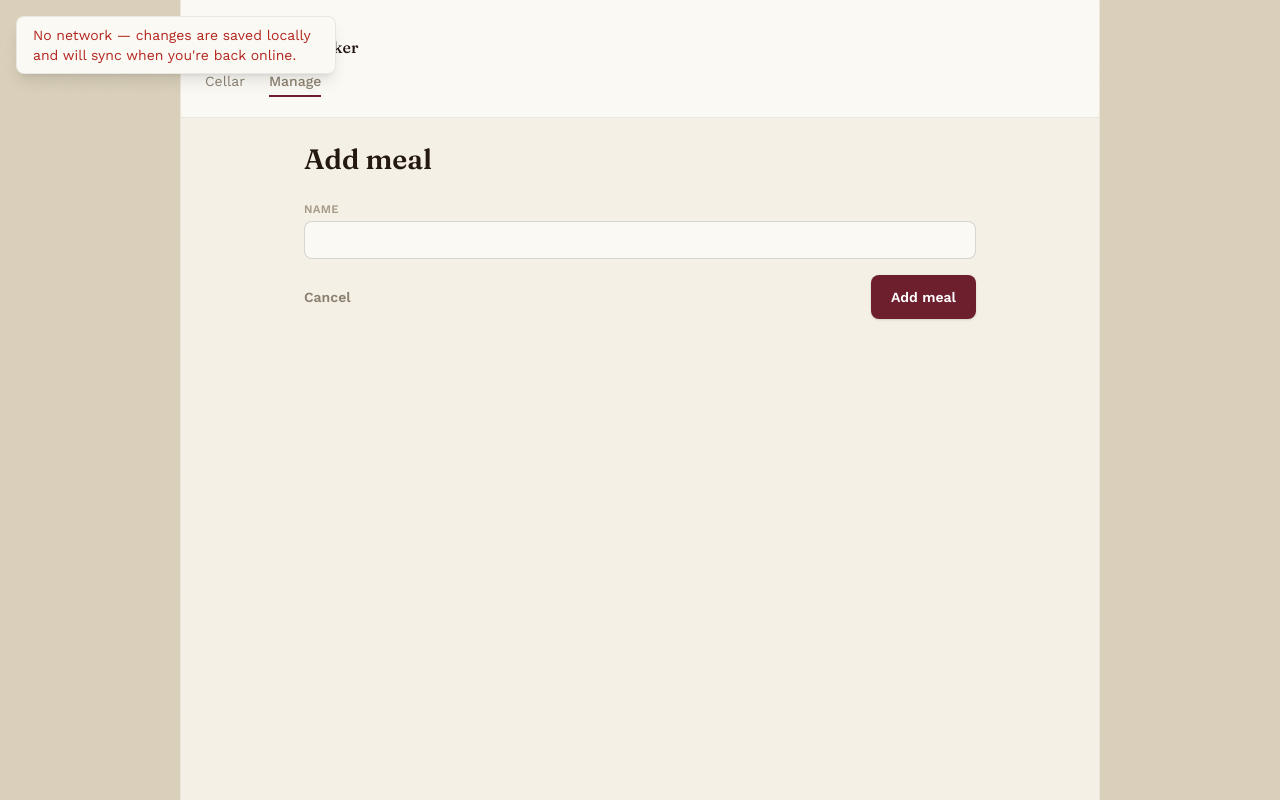
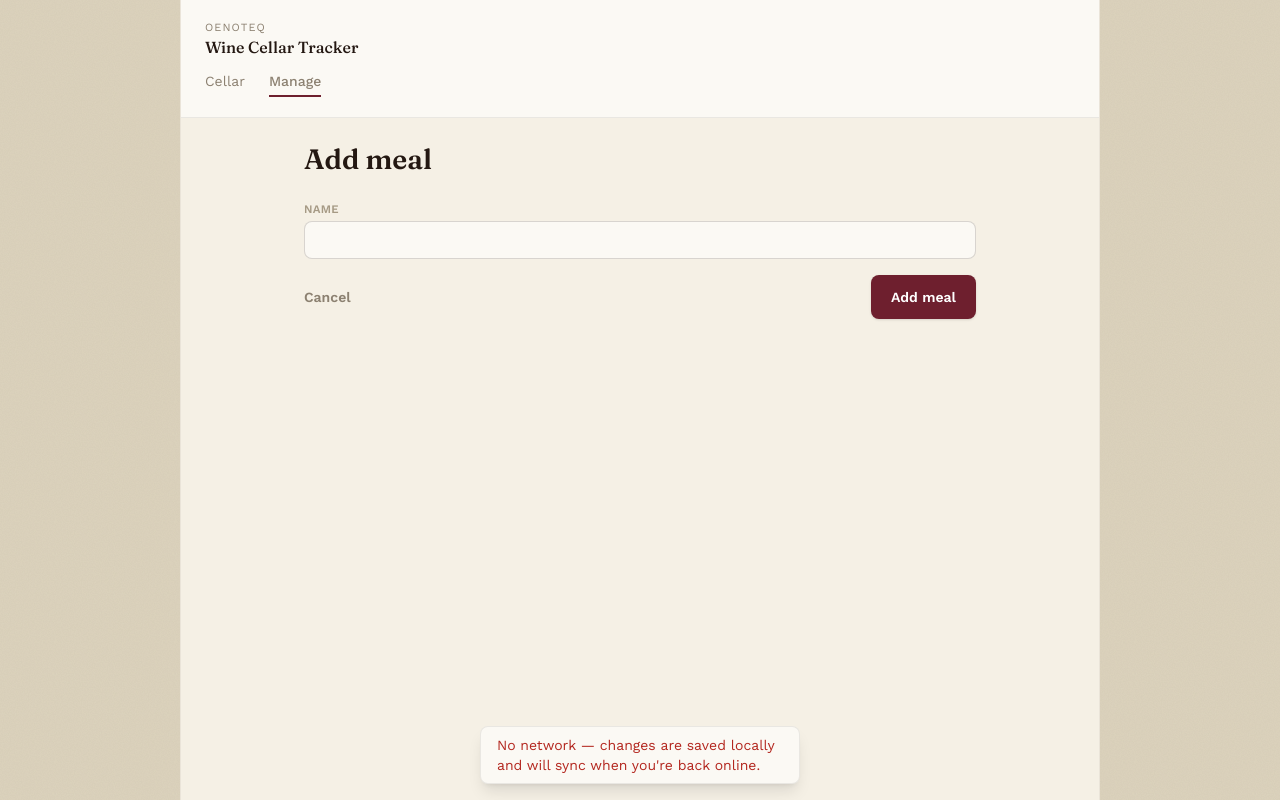
Before and after one commit to yvzn/oenoteq, a Vue app in the folder web/: page /meals/new in a window 1280 px wide. Built offline with nearby package versions, Linux system fonts and the light colour scheme; no server answers.

Commit message:
fix: move offline banner to bottom-center, away from header controls
Fixed top-left overlapped header/nav, blocking their use while offline.
Bottom padding bumped to match, so the fixed banner never covers the
last bit of scrollable content.

Co-Authored-By: Claude Sonnet 5 <noreply@anthropic.com>

```diff
--- a/web/src/App.vue
+++ b/web/src/App.vue
@@ -5,7 +5,7 @@ import SuccessToast from './components/SuccessToast.vue'
 </script>
 
 <template>
-  <div class="border-line/70 mx-auto min-h-screen max-w-[920px] border-x bg-parchment pb-12 lg:pb-24">
+  <div class="border-line/70 mx-auto min-h-screen max-w-[920px] border-x bg-parchment pb-28 lg:pb-32">
     <AppHeader />
     <SuccessToast />
     <OfflineBanner />
--- a/web/src/components/OfflineBanner.vue
+++ b/web/src/components/OfflineBanner.vue
@@ -16,7 +16,7 @@ function goToSyncStatus() {
     type="button"
     data-testid="offline-banner"
     role="status"
-    class="border-line bg-parchment-raised fixed top-4 left-4 z-20 flex max-w-xs items-center gap-3 rounded-lg border px-4 py-2 text-left text-sm shadow-lg"
+    class="border-line bg-parchment-raised fixed bottom-4 left-1/2 z-20 flex max-w-xs -translate-x-1/2 items-center gap-3 rounded-lg border px-4 py-2 text-left text-sm shadow-lg"
     @click="goToSyncStatus"
   >
     <span class="text-danger">
```
